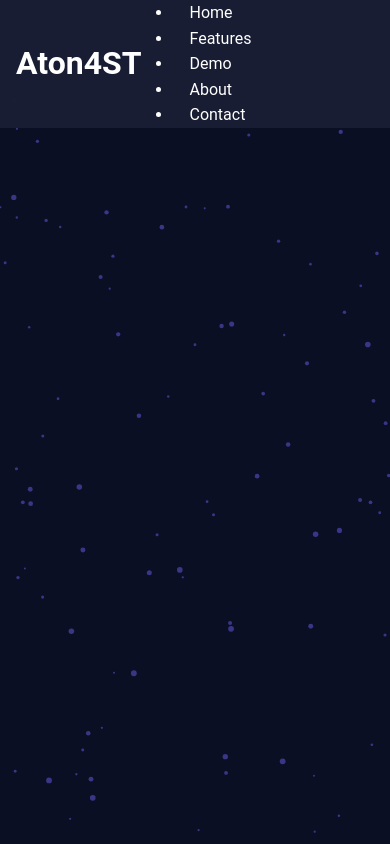
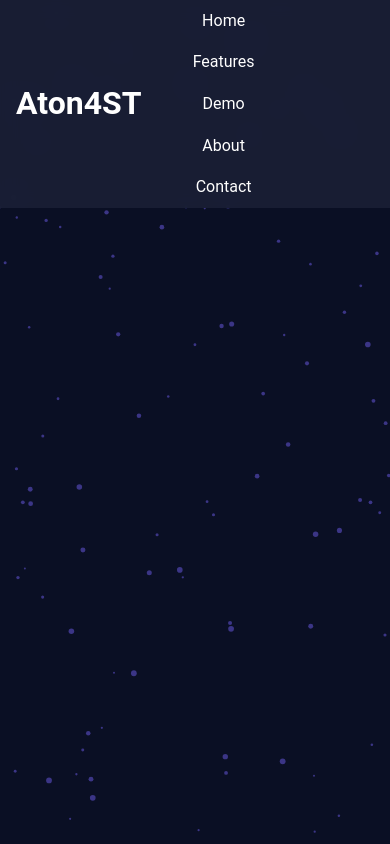
Before and after one commit to aimtyaem/aton4st, a plain HTML site: page index.html in a window 390 px wide. Shown: the top 844 px of the page. Drawn offline with Linux system fonts and the light colour scheme.

Commit message:
Update home.css
Updated

```diff
--- a/css/home.css
+++ b/css/home.css
@@ -12,9 +12,11 @@ body {
     line-height: 1.6;
 }
 
+
+/* Header Styles */
 header {
     background: rgba(26, 31, 53, 0.95);
-            padding: 0rem 1rem;
+    padding: 0 1rem;
     position: fixed;
     width: 100%;
     top: 0;
@@ -29,16 +31,54 @@ header {
     height: 50px;
 }
 
+
+/* Navigation Styles */
+nav ul {
+    list-style-type: none;
+    display: flex;
+    justify-content: center;
+    align-items: center;
+    gap: 1.5rem;
+    padding: 0;
+}
+
+nav li {
+    position: relative;
+}
+
 nav a {
     color: white;
     text-decoration: none;
-            margin: 0 1rem;
-            transition: color 0.3s ease;
+    font-size: 1.1rem;
+    padding: 0.5rem 1rem;
+    border-radius: 5px;
+    transition: all 0.3s ease;
 }
 
 nav a:hover {
-            color: var(--quantum-purple);
+    background-color: #6c5ce7;
+    color: #fff;
+    transform: scale(1.1);
 }
+
+
+/* Mobile Navigation */
+@media (max-width: 768px) {
+    nav ul {
+        flex-direction: column;
+        gap: 1rem;
+    }
+
+    header {
+        padding: 0.5rem 1rem;
+    }
+
+    nav a {
+        font-size: 1rem;
+        padding: 0.7rem 1.2rem;
+    }
+}
+
 
 /* Hero Section */
 .hero {
@@ -98,7 +138,8 @@ header {
     background: #8577ef;
 }
 
-/* Features Grid */
+
+/* Features Section */
 .features {
     padding: 4rem 2rem;
     background: #0e1225;
@@ -130,7 +171,8 @@ header {
     color: #6c5ce7;
 }
 
-/* Footer */
+
+/* Footer Styles */
 footer {
     background: #1a1f35;
     padding: 2rem;
@@ -152,6 +194,7 @@ footer {
     margin: 0 1rem;
 }
 
+
 /* Background Animation */
 .particles {
     position: fixed;
```
Lines whose indentation alone changed are shown as unchanged.
